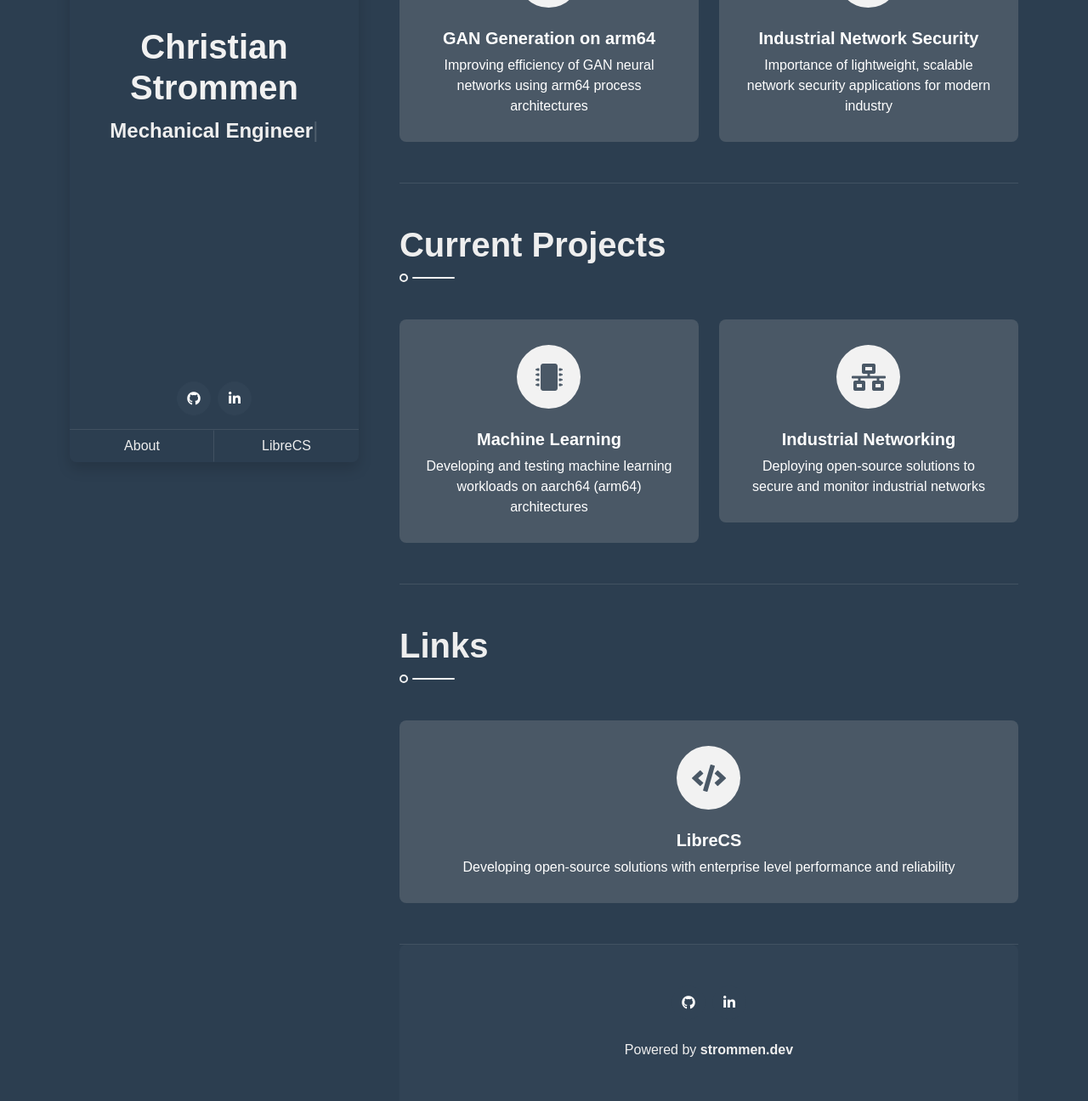
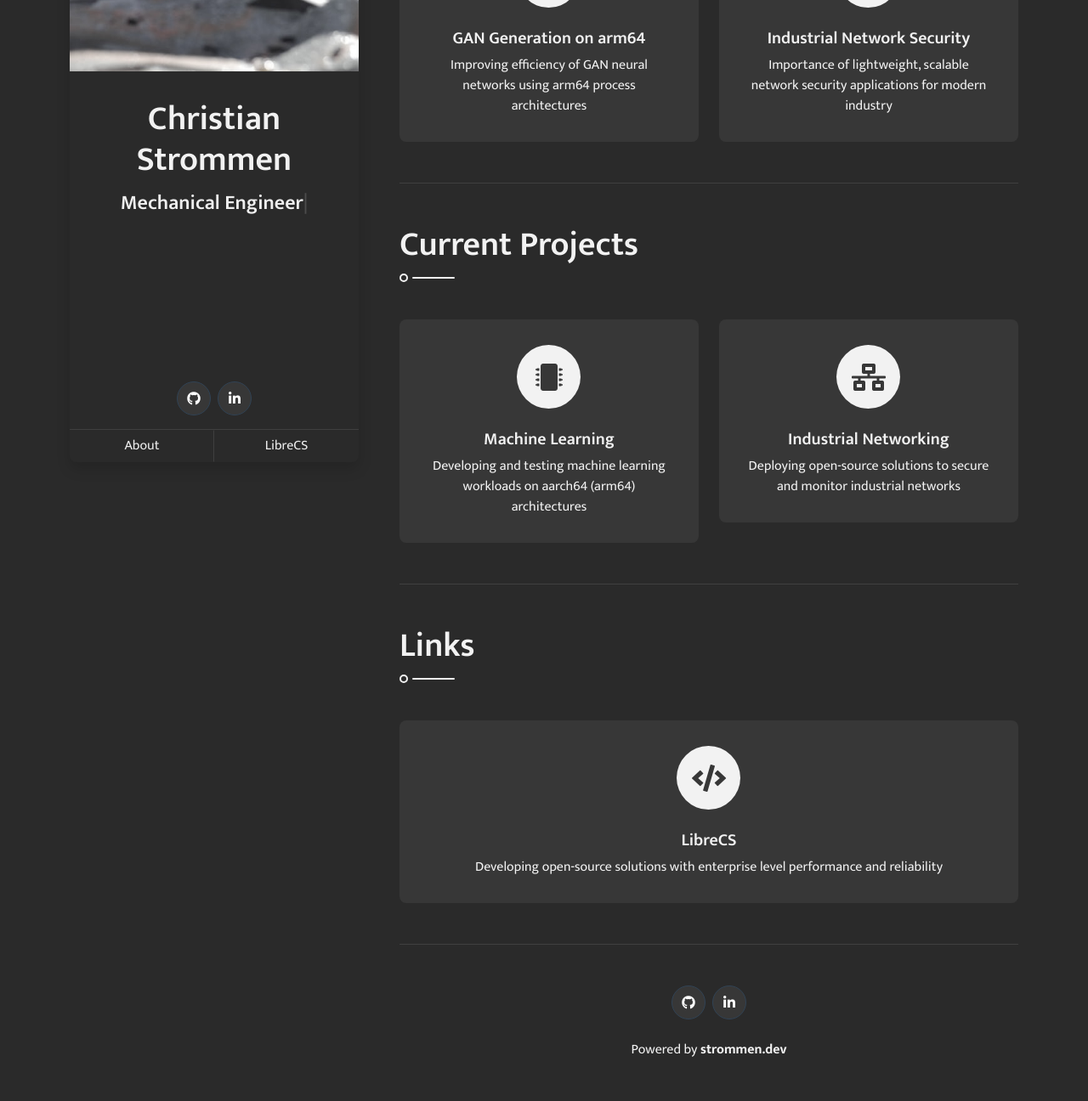
Before and after one commit to cpstrommen/strommen.github.io, a PHP site: page / in a window 1280 px wide. Shown: the part 256-1552 px from the top of the page at 85% size. Run offline with PHP 8.4, Linux system fonts and the light colour scheme; some libraries are stand-ins or nearby versions.

Commit message:
stylesheet color and font fixes

```diff
--- a/about.html
+++ b/about.html
@@ -20,7 +20,7 @@
         <!-- Google Web Fonts -->
         <link rel="preconnect" href="https://fonts.googleapis.com">
         <link rel="preconnect" href="https://fonts.gstatic.com" crossorigin>
-        <link href="https://fonts.googleapis.com/css2?family=Heebo:wght@300;400;500;600;700&display=swap" rel="stylesheet">
+        <link href="https://fonts.googleapis.com/css2?family=Mukta:wght@200;300;400;500;600;700;800&family=Newsreader:ital,opsz,wght@0,6..72,200..800;1,6..72,200..800&display=swap" rel="stylesheet">
 
         <!-- Icon Font Stylesheet -->
         <link href="https://cdnjs.cloudflare.com/ajax/libs/font-awesome/5.10.0/css/all.min.css" rel="stylesheet">
@@ -363,7 +363,7 @@
 
                     <!-- Footer Start -->
                     <section class="wow fadeIn" data-wow-delay="0.1s">
-                        <div class="bg-secondary text-light text-center p-5 rounded-top">
+                        <div class="text-light text-center p-5 rounded-top">
                             <div class="d-flex justify-content-center mb-4">
                                 <a class="btn btn-secondary btn-square mx-1 rounded-circle" href="https://github.com/Cpstrommen"><i class="fab fa-github"></i></a>
                                 <a class="btn btn-secondary btn-square mx-1 rounded-circle" href="https://www.linkedin.com/in/christianstrommen/"><i class="fab fa-linkedin-in"></i></a>
--- a/articles/template.html
+++ b/articles/template.html
@@ -17,7 +17,7 @@
         <!-- Google Web Fonts -->
         <link rel="preconnect" href="https://fonts.googleapis.com">
         <link rel="preconnect" href="https://fonts.gstatic.com" crossorigin>
-        <link href="https://fonts.googleapis.com/css2?family=Heebo:wght@300;400;500;600;700&display=swap" rel="stylesheet">
+        <link href="https://fonts.googleapis.com/css2?family=Mukta:wght@200;300;400;500;600;700;800&family=Newsreader:ital,opsz,wght@0,6..72,200..800;1,6..72,200..800&display=swap" rel="stylesheet">
 
         <!-- Icon Font Stylesheet -->
         <link href="https://cdnjs.cloudflare.com/ajax/libs/font-awesome/5.10.0/css/all.min.css" rel="stylesheet">
@@ -69,7 +69,7 @@
 
                     <!-- Footer Start -->
                     <section class="wow fadeIn" data-wow-delay="0.1s">
-                        <div class="bg-secondary text-light text-center p-5 rounded-top">
+                        <div class="text-light text-center p-5 rounded-top">
                             <div class="d-flex justify-content-center mb-4">
                                 <a class="btn btn-secondary btn-square mx-1 rounded-circle" href="https://github.com/Cpstrommen"><i class="fab fa-github"></i></a>
                                 <a class="btn btn-secondary btn-square mx-1 rounded-circle" href="https://www.linkedin.com/in/christianstrommen/"><i class="fab fa-linkedin-in"></i></a>
--- a/index.html
+++ b/index.html
@@ -20,8 +20,7 @@
         <!-- Google Web Fonts -->
         <link rel="preconnect" href="https://fonts.googleapis.com">
         <link rel="preconnect" href="https://fonts.gstatic.com" crossorigin>
-        <link href="https://fonts.googleapis.com/css2?family=Newsreader:ital,opsz,wght@0,6..72,200..800;1,6..72,200..800&display=swap" rel="stylesheet">
-        <!--<link href="https://fonts.googleapis.com/css2?family=Newsreader:wght@300;400;500;600;700&display=swap" rel="stylesheet">-->
+        <link href="https://fonts.googleapis.com/css2?family=Mukta:wght@200;300;400;500;600;700;800&family=Newsreader:ital,opsz,wght@0,6..72,200..800;1,6..72,200..800&display=swap" rel="stylesheet">
 
         <!-- Icon Font Stylesheet -->
         <link href="https://cdnjs.cloudflare.com/ajax/libs/font-awesome/5.10.0/css/all.min.css" rel="stylesheet">
@@ -52,7 +51,7 @@
             <div class="row g-5">
                 <div class="col-lg-4 sticky-lg-top vh-100">
                     <div class="d-flex flex-column h-100 text-center overflow-auto shadow rounded-3">
-                        <img class="w-100 img-fluid mb-4" src="https://avatars.githubusercontent.com/u/26447356?v=4" alt="Profile Photo">
+                        <img class="w-100 img-fluid mb-4" src="assets/profile.jpeg" alt="Profile Photo">
                         <h1 class="text-primary mt-2">Christian Strommen</h1>
                         <div class="mb-4" style="height: 22px;">
                             <h4 class="typed-text-output d-inline-block text-light"></h4>
@@ -372,7 +371,7 @@
 
                     <!-- Footer Start -->
                     <section class="wow fadeIn" data-wow-delay="0.1s">
-                        <div class="bg-secondary text-light text-center p-5 rounded-top">
+                        <div class="text-light text-center p-5 rounded-top">
                             <div class="d-flex justify-content-center mb-4">
                                 <a class="btn btn-secondary btn-square mx-1 rounded-circle" href="https://github.com/Cpstrommen"><i class="fab fa-github"></i></a>
                                 <a class="btn btn-secondary btn-square mx-1 rounded-circle" href="https://www.linkedin.com/in/christianstrommen/"><i class="fab fa-linkedin-in"></i></a>
@@ -380,7 +379,7 @@
                                 <a class="btn btn-secondary btn-square mx-1 rounded-circle" href="https://www.discogs.com/user/cpstrommen/collection?header=1"><i class="fas fa-compact-disc"></i></a>-->
                             </div>
 
-				<p class="m-0">Powered by <b>strommen.dev</b></p>
+				            <p class="m-0">Powered by <b>strommen.dev</b></p>
 
                         </div>
                     </section>
--- a/styles/style.css
+++ b/styles/style.css
@@ -1,9 +1,9 @@
 
 :root {
-  --primary: #4a5866;
-  --secondary: #4a5866;
+  --primary: #373737;
+  --secondary: #4e4e4e;
   --light: #F2F2F2;
-  --dark: #3d4247;
+  --dark: #2a2a2a;
 }
 
 #spinner {
@@ -25,6 +25,25 @@
   }
 }
 
+body {
+  background-color: var(--dark);
+  color: var(--dark);
+  font-family: 'Mukta', sans-serif;
+  font-style: normal;
+}
+
+h1, h2, h3, h4, h5, h6 {
+  color: var(--light);
+}
+
+a {
+  color: var(--light);
+}
+
+p {
+  color: var(--light);
+}
+
 .fw-semi-bold {
   font-weight: 600;
 }
@@ -36,16 +55,19 @@
 .btn-square {
   width: 40px;
   height: 40px;
+  background-color: var(--primary);
 }
 
 .btn-sm-square {
   width: 30px;
   height: 30px;
+  background-color: var(--primary);
 }
 
 .btn-lg-square {
   width: 50px;
   height: 50px;
+  background-color: var(--primary);
 }
 
 .btn-square,
@@ -81,7 +103,7 @@
 }
 
 .back-to-top i {
-  color: var(--primary);
+  color: var(--light);
 }
 
 .back-to-top i:hover {
@@ -194,6 +216,7 @@
   opacity: 0;
   transition: .3s;
   transition-delay: .3s;
+
 }
 
 .portfolio-item:hover i {
@@ -210,9 +233,10 @@
   margin: 0 5px;
   width: 15px;
   height: 15px;
-  background: var(--light);
+  background: var(--dark);
 }
 
 .testimonial-carousel .owl-dot.active {
-  background: var(--primary);
+  background: var(--dark);
+  background-color: var(--dark);
 }
```
Also changed, not shown: scss/bootstrap.scss (+4 -4 lines), styles/strommen-colors.css (deleted, +0 -10 lines), styles/strommen-theme.css (deleted, +0 -22 lines), assets/profile.jpeg (added), assets/profile_photo.JPG (deleted), assets/profile_photo.png (deleted), 2 other files.
